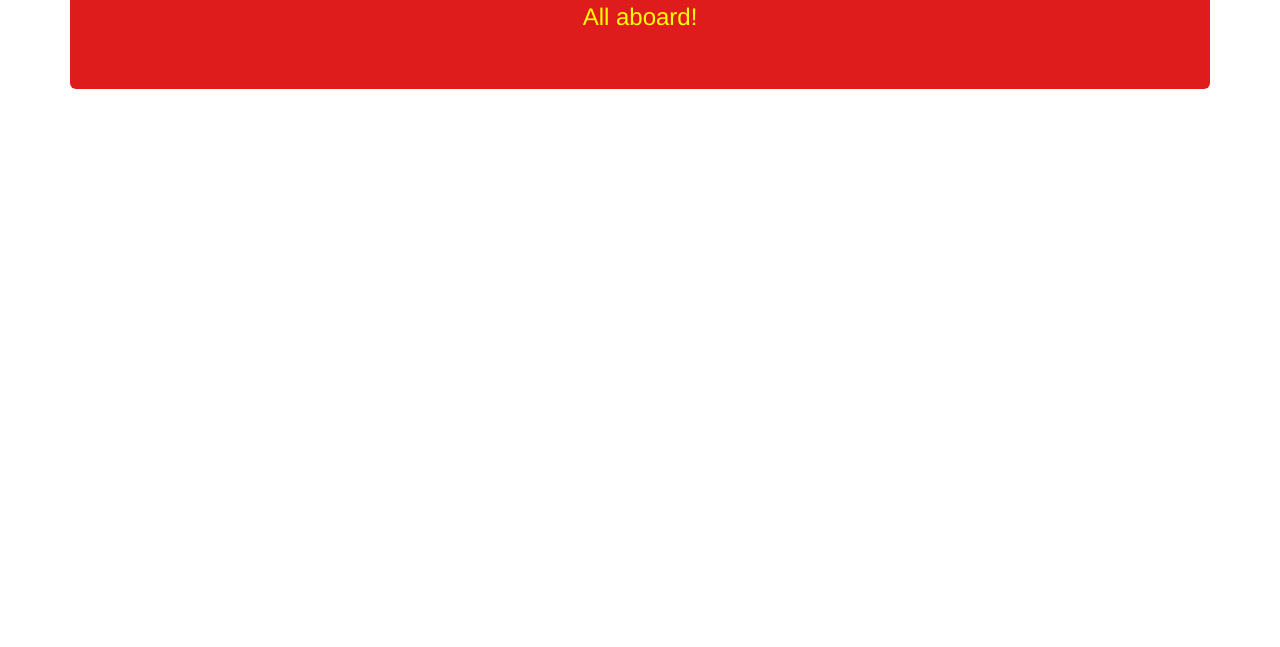
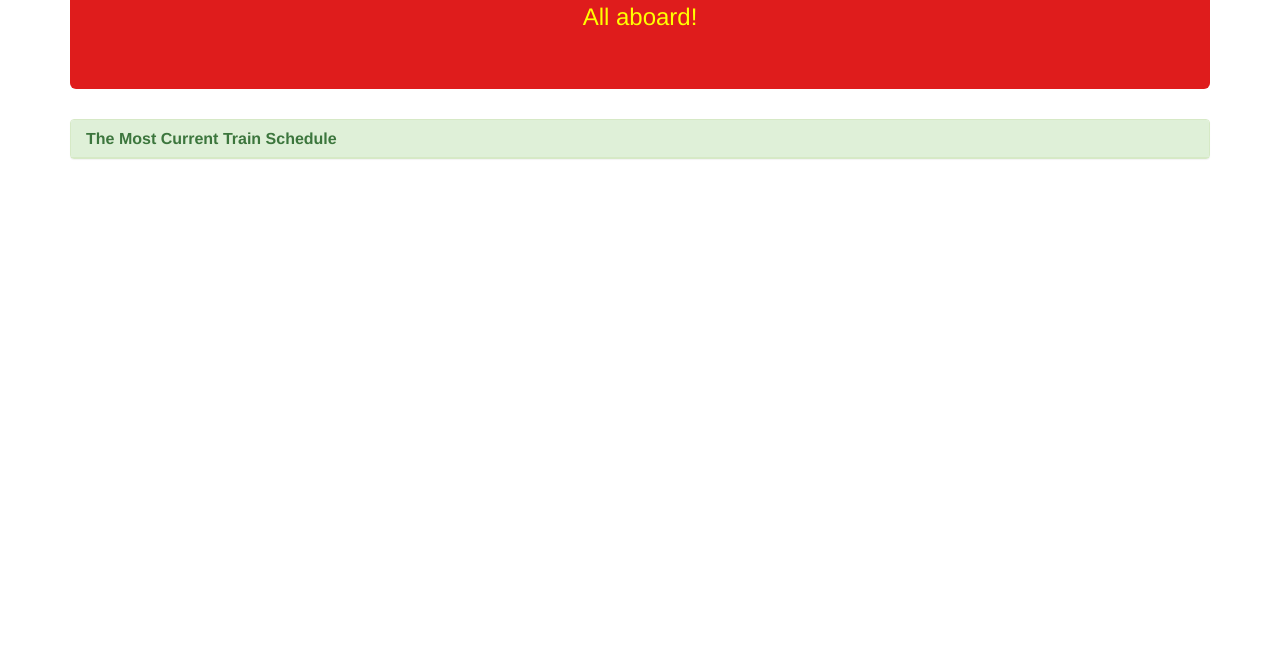
Before and after one commit to deliscoding/traintimes, a plain HTML site: page index.html in a window 1280 px wide. Shown: the part 153-800 px from the top of the page. Drawn offline with nearby package versions, Linux system fonts and the light colour scheme.

Commit message:
added Current Train schedule panel heading/title

```diff
--- a/index.html
+++ b/index.html
@@ -31,3 +31,14 @@
         <h1 class="text-center">The train is pulling up to the station!</h1>
         <h3 class="text-center">All aboard!</h3>
       </div>
+
+      <div class="row">
+
+        <div class="col-lg-12">
+
+            <!-- Schedule of Trains -->
+
+            <div class="panel panel-success">
+                    <div class="panel-heading">
+                      <h3 class="panel-title"><strong>The Most Current Train Schedule</strong></h3>
+                    </div>
```
